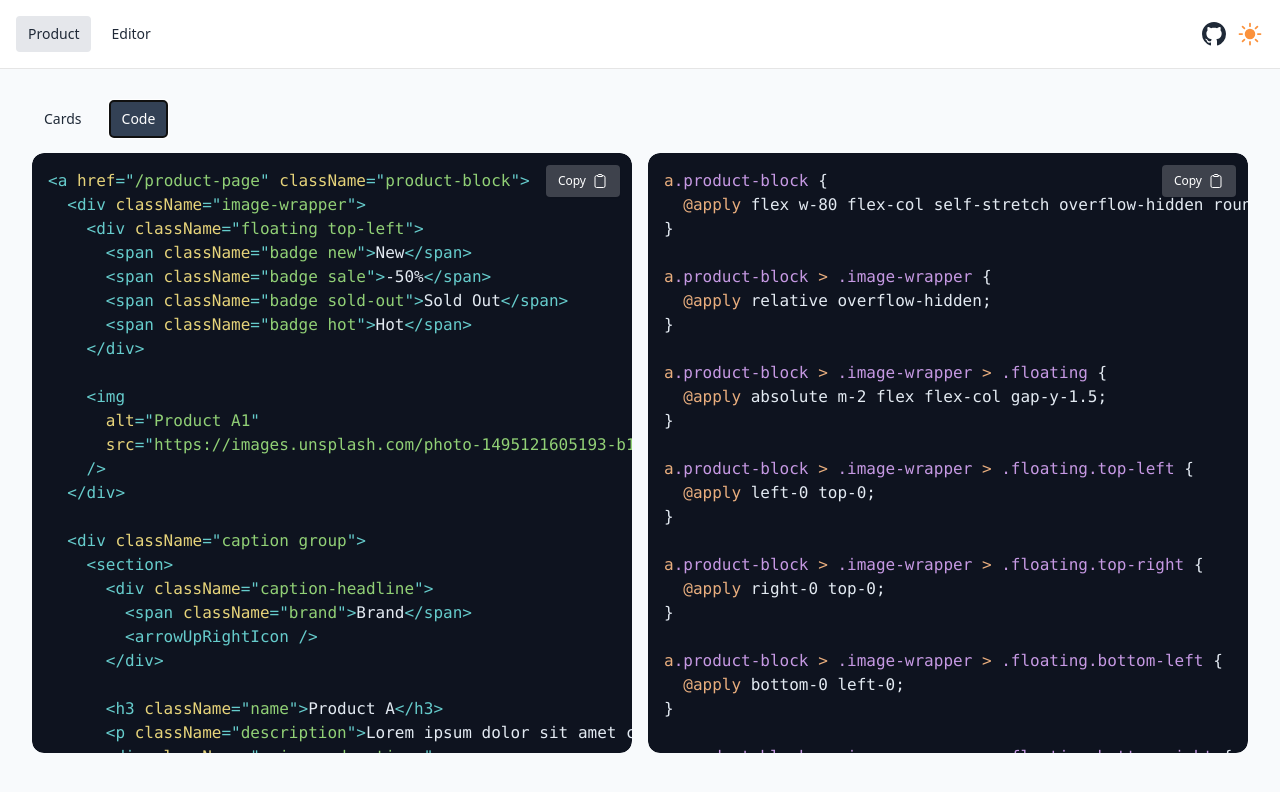
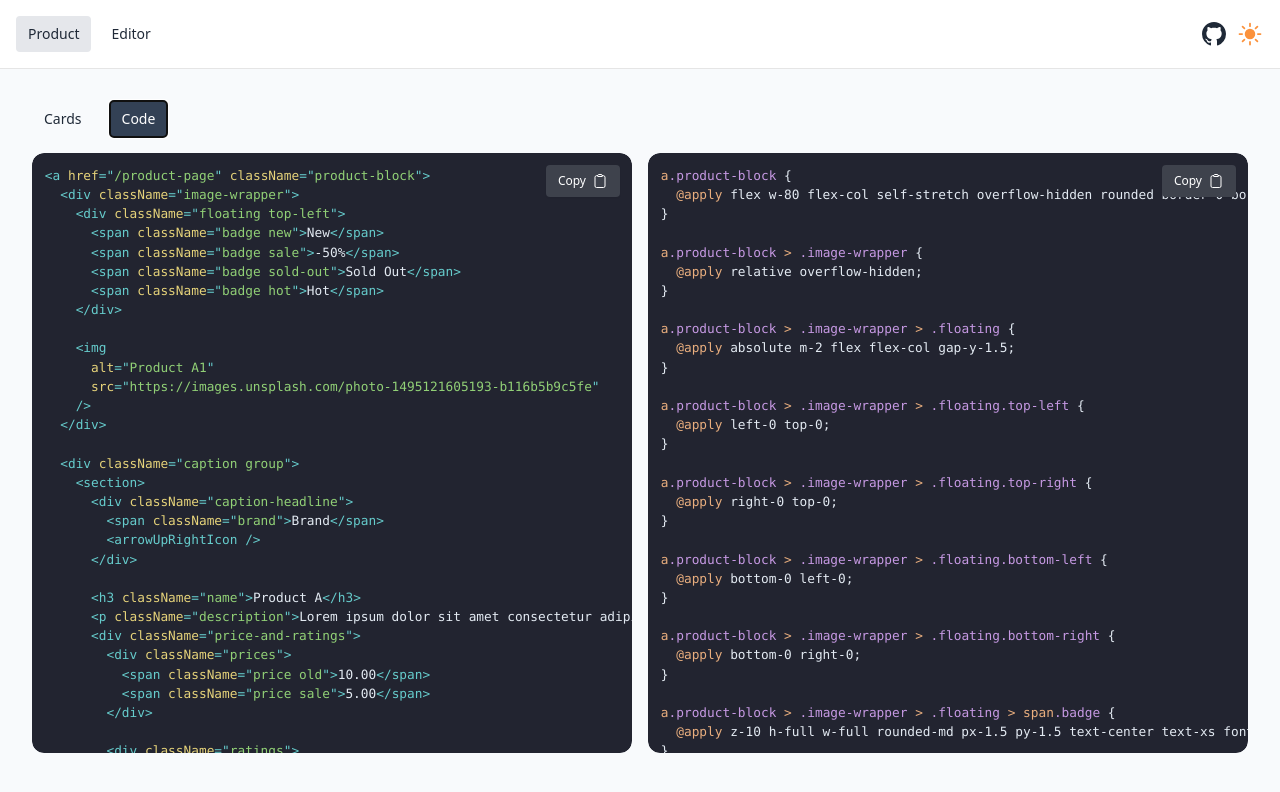
Before and after one commit to kiko-g/product-block, a Next.js app: page / in a window 1280 px wide. Both pictures are taken after a click on the tab "Code". Shown: the top 792 px of the page. Built offline with nearby package versions, Linux system fonts and the light colour scheme.

Commit message:
fix: code showcase styles

```diff
--- a/components/CodeShowcase.tsx
+++ b/components/CodeShowcase.tsx
@@ -21,11 +21,13 @@ export function CodeShowcase({ code, language }: { code: string; language: strin
       <SyntaxHighlighter
         language={language}
         style={coldarkDark}
+        wrapLongLines
         customStyle={{
-          backgroundColor: "#0e131f",
+          backgroundColor: "#222430",
           borderRadius: "0.75rem",
           maxHeight: "600px",
           margin: "0",
+          fontSize: "0.8rem",
         }}
       >
         {code}
```
